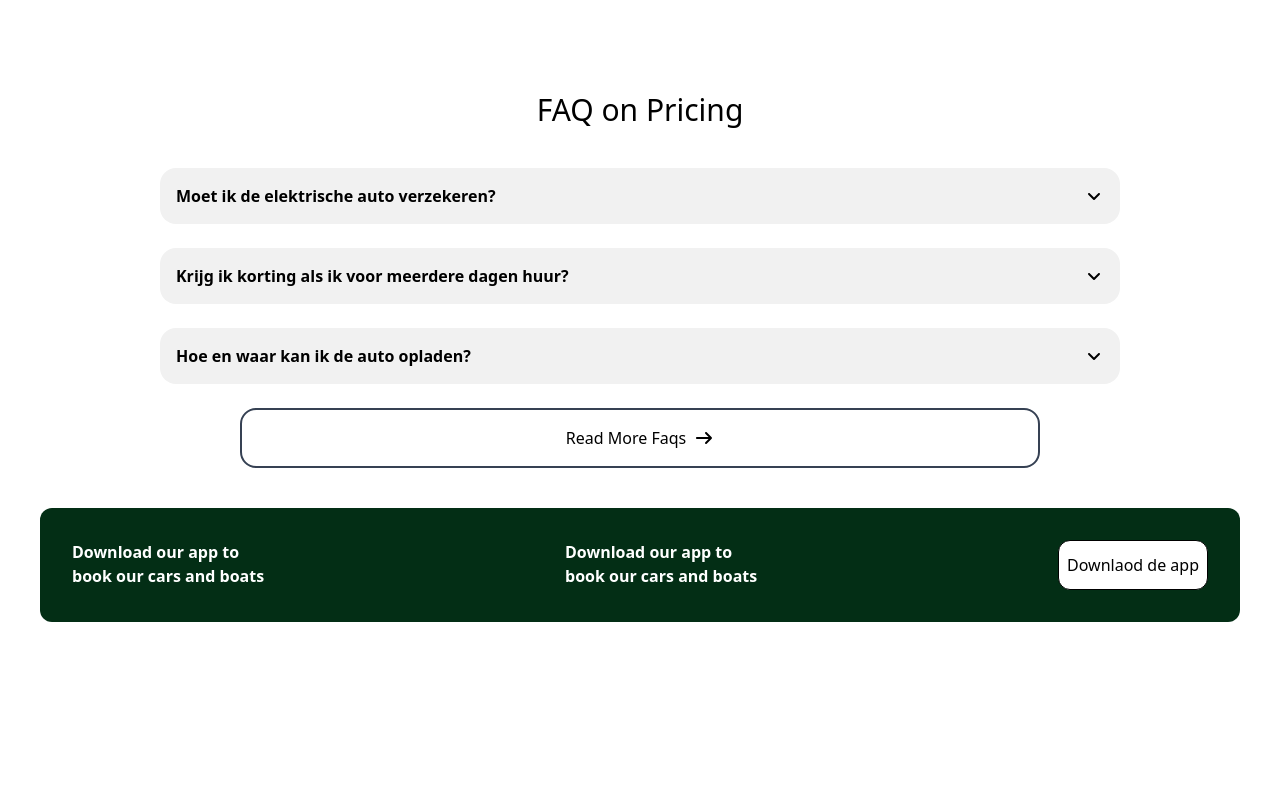
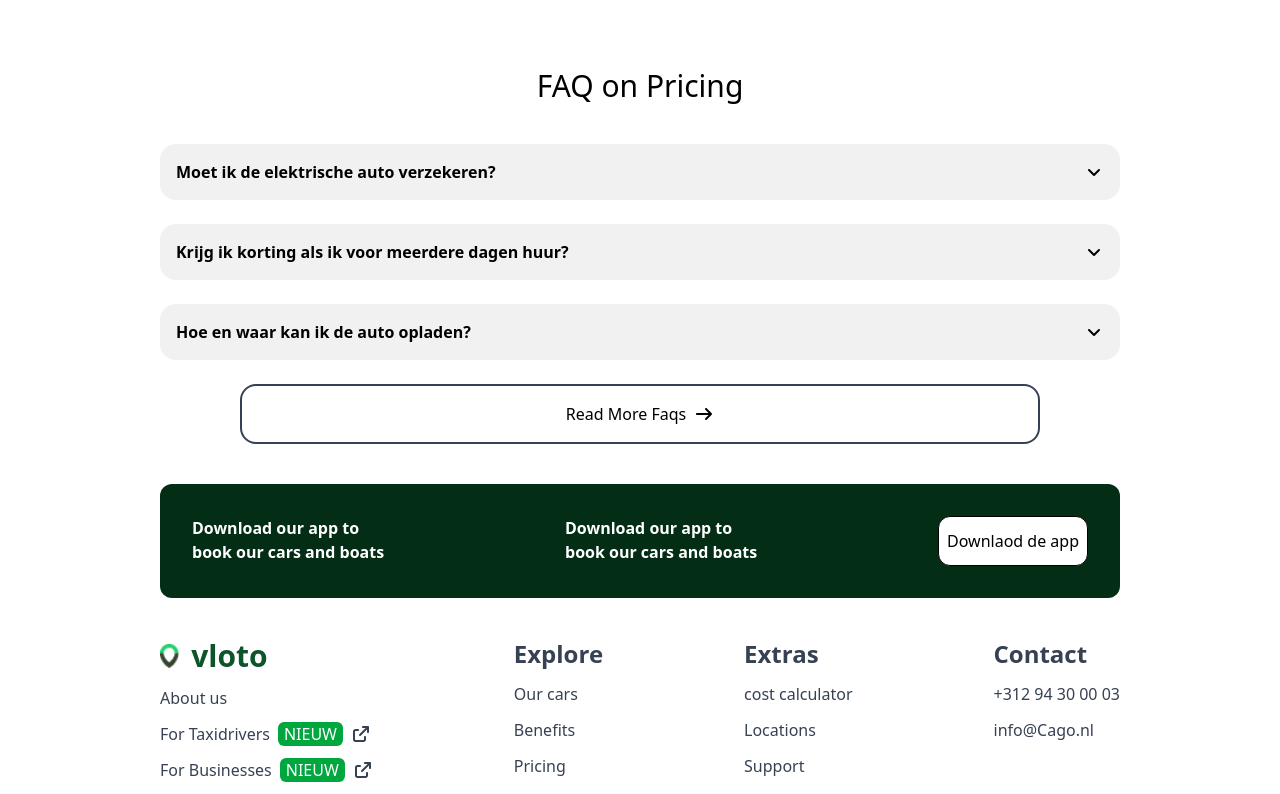
Before and after one commit to kudostech/sark, a React (Vite) app: page / in a window 1280 px wide. Shown: the part 2000-2794 px from the top of the page. Before the commit the page ends 2622 px from the top, so only its background shows below. Built offline with nearby package versions, Linux system fonts and the light colour scheme.

Commit message:
create the footer section component

```diff
--- a/src/App.jsx
+++ b/src/App.jsx
@@ -4,6 +4,7 @@ import Calculator from "./components/Calculator"
 import Pricing from "./components/Pricing"
 import Pricingfaq from "./components/Pricingfaq"
 import Download from "./components/Download"
+import Footer from "./components/Footer"
 function App() {
   return (
   <div className=" overflow-x-hidden">
@@ -13,6 +14,7 @@ function App() {
     <Pricing/>
     <Pricingfaq/>
     <Download/>
+    <Footer/>
   </div>
   )
 }
--- a/src/components/Calculator.jsx
+++ b/src/components/Calculator.jsx
@@ -295,13 +295,13 @@ function Calculator() {
 
             <div>
               <div>
-                <div className=" flex lg:justify-between mt-3 ">
+                <div className=" flex  gap-30 justify-between mt-3 ">
                   <p className=" text-[#8e8e8e] font-extralight">
                     {" "}
                     Hoeveel kilometers <br />
                     reis je per maand?
                   </p>
-                  <button className=" lg:ml-54 rounded-3xl py-1 px-10 bg-[#f4f4f4]">
+                  <button className=" lg:ml-4 rounded-3xl py-0 px-10 bg-[#f4f4f4]">
                     {kmValue}
                   </button>
                 </div>
--- a/src/components/Download.jsx
+++ b/src/components/Download.jsx
@@ -12,11 +12,11 @@ function Download() {
         </section>
 
 
- <section className=' hidden  bg-green-950 p-8 md:flex  justify-between font-bold   mx-10 rounded-xl '>
+ <section className=' hidden  bg-green-950 p-8 md:flex  justify-between font-bold   mx-10 rounded-xl lg:mx-40'> {/* large screen */}
         <h1 className='text-white '>
             Download our app to <br /> book our cars and boats
         </h1>
-         <h1 className='text-white hidden lg:block '>
+         <h1 className='text-white hidden lg:block  '>
             Download our app to <br /> book our cars and boats
         </h1>
         <button className='  bg-white border rounded-xl px-2 py-3 font-normal'> Downlaod de app</button>
--- /dev/null
+++ b/src/components/Footer.jsx
@@ -0,0 +1,128 @@
+import React from "react";
+import vloto from "../assets/vloto.png";
+import { FontAwesomeIcon } from "@fortawesome/react-fontawesome";
+import { faArrowUpRightFromSquare } from "@fortawesome/free-solid-svg-icons";
+import { faFacebookF, faInstagram } from "@fortawesome/free-brands-svg-icons";
+
+function Footer() {
+  return (
+    <div >
+      <section className=" flex flex-col gap-10 text-gray-700 md:hidden">
+        <div className="flex gap-2 mt-10 mx-10">
+          <img src={vloto} alt="vloto-logo" />
+          <h1 className="text-green-900"> vloto</h1>
+        </div>
+        <div className=" flex flex-col gap-2  mx-10 ">
+          <h1>About us</h1>
+          <div className="flex items-center gap-2">
+            <h1> For Taxidrivers</h1>
+            <div className=" text-white bg-green-600 rounded-md px-1.5">
+              {" "}
+              NIEUW
+            </div>
+            <FontAwesomeIcon icon={faArrowUpRightFromSquare} />
+          </div>
+          <div className="flex items-center gap-2">
+            <h1> For Businesses</h1>
+            <div className=" text-white bg-green-600 rounded-md px-1.5">
+              {" "}
+              NIEUW
+            </div>
+            <FontAwesomeIcon icon={faArrowUpRightFromSquare} />
+          </div>
+        </div>
+
+        <div className=" flex mx-10 gap-40 ">
+            <div className="   flex flex-col gap-3">
+              <h4 className=" font-bold"> Explore</h4>
+              <h4> Our cars</h4>
+              <h4> Benefits</h4>
+              <h4> Pricing</h4>
+            </div>
+            <div  className=" flex flex-col">
+        <h4 className=" font-bold"> Extra</h4>
+              <h4> Cost calculators</h4>
+              <h4> Locations</h4>
+              <h4> Support</h4>
+              <h4> Blog</h4>
+            </div>
+        </div>
+
+        <div className=" flex flex-col mx-10 gap-4 mb-10">
+            <h3 className=" font-bold "> Contact</h3>
+           <p> +312 94 30 00 03</p>
+         <p>info@Cago.nl</p>
+        </div>
+      </section>
+
+    <section className=" my-10 mx-10 lg:mx-40 hidden md:block text-gray-700 "> {/* for large screen */}
+         <div className=" flex justify-between ">
+          <div className=" flex flex-col gap-3 ">
+             <div className="flex gap-3 items-center  ">
+          <img className="h-6" src={vloto} alt="vloto-logo" />
+          <h1 className="text-green-900 text-3xl font-bold"> vloto</h1>
+        </div>
+           <h1 className="cursor-pointer"> About us</h1>
+            <div className="flex items-center gap-2">
+            <h1> For Taxidrivers</h1>
+            <div className=" text-white bg-green-600 rounded-md px-1.5">
+              {" "}
+              NIEUW
+            </div>
+            <FontAwesomeIcon className="cursor-pointer" icon={faArrowUpRightFromSquare} />
+          </div>
+          <div className="flex items-center gap-2">
+            <h1> For Businesses</h1>
+            <div className=" text-white bg-green-600 rounded-md px-1.5">
+              {" "}
+              NIEUW
+            </div>
+            <FontAwesomeIcon className="cursor-pointer" icon={faArrowUpRightFromSquare} />
+          </div>
+          </div>
+
+          <div className=" flex flex-col gap-3 ">
+            <h1 className="font-bold text-2xl"> Explore</h1>
+           <h1 className="cursor-pointer"> Our cars</h1>
+           <h1 className="cursor-pointer"> Benefits</h1>
+           <h1 className="cursor-pointer"> Pricing</h1>
+          </div>
+
+           <div className=" flex flex-col gap-3 ">
+            <h1 className="font-bold text-2xl"> Extras</h1>
+           <h1 className="cursor-pointer"> cost calculator</h1>
+           <h1> Locations</h1>
+           <h1 > Support</h1>
+            <h1  > Blog</h1>
+          </div>
+
+           <div className=" flex flex-col gap-3 ">
+            <h1 className="font-bold text-2xl"> Contact</h1>
+           <h1 className="cursor-pointer" > +312 94 30 00 03</h1>
+           <h1 className="cursor-pointer"  > info@Cago.nl</h1>
+          </div>
+     </div>
+
+       <div className=" flex justify-between mt-10">
+<div className=" flex gap-4 items-center">
+    <div className=" flex gap-2">
+       <a href="https://www.instagram"
+       target="_blank"> <FontAwesomeIcon className=" cursor-pointer" icon={faInstagram} /></a>
+   <a href="https://www.facebook.com"
+   target="_blank"> <FontAwesomeIcon className="cursor-pointer" icon={faFacebookF} /></a>
+    </div>
+   <div className="flex gap-4">
+     <p className=" ml-10">Algemene voorwaarden</p>
+    <p> Privacybeleid</p>
+   </div>
+</div>
+
+<p> &copy; {new Date().getFullYear()} Cago </p>
+       </div>
+
+    </section>
+    </div>
+  );
+}
+
+export default Footer;
```
Also changed, not shown: src/assets/vloto.png (added).
